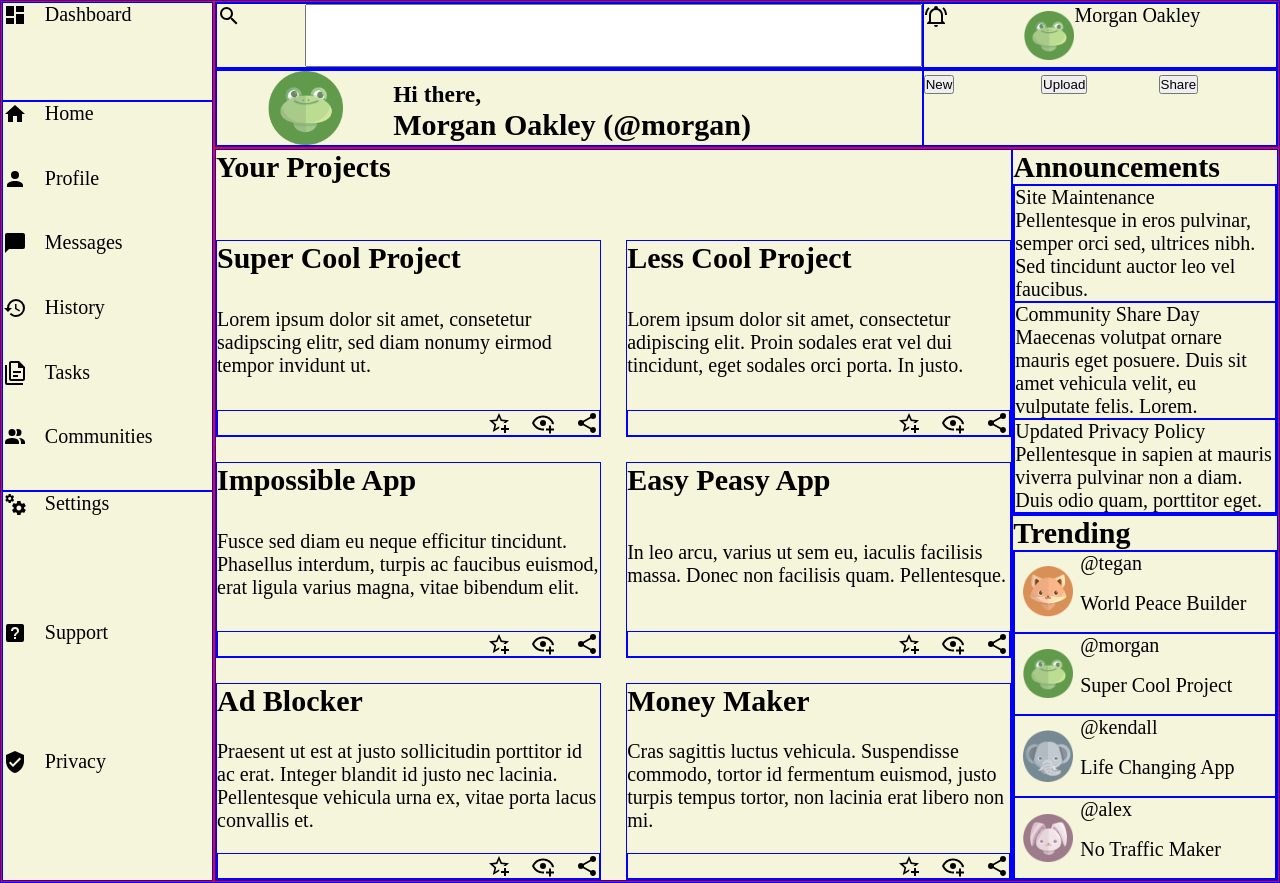
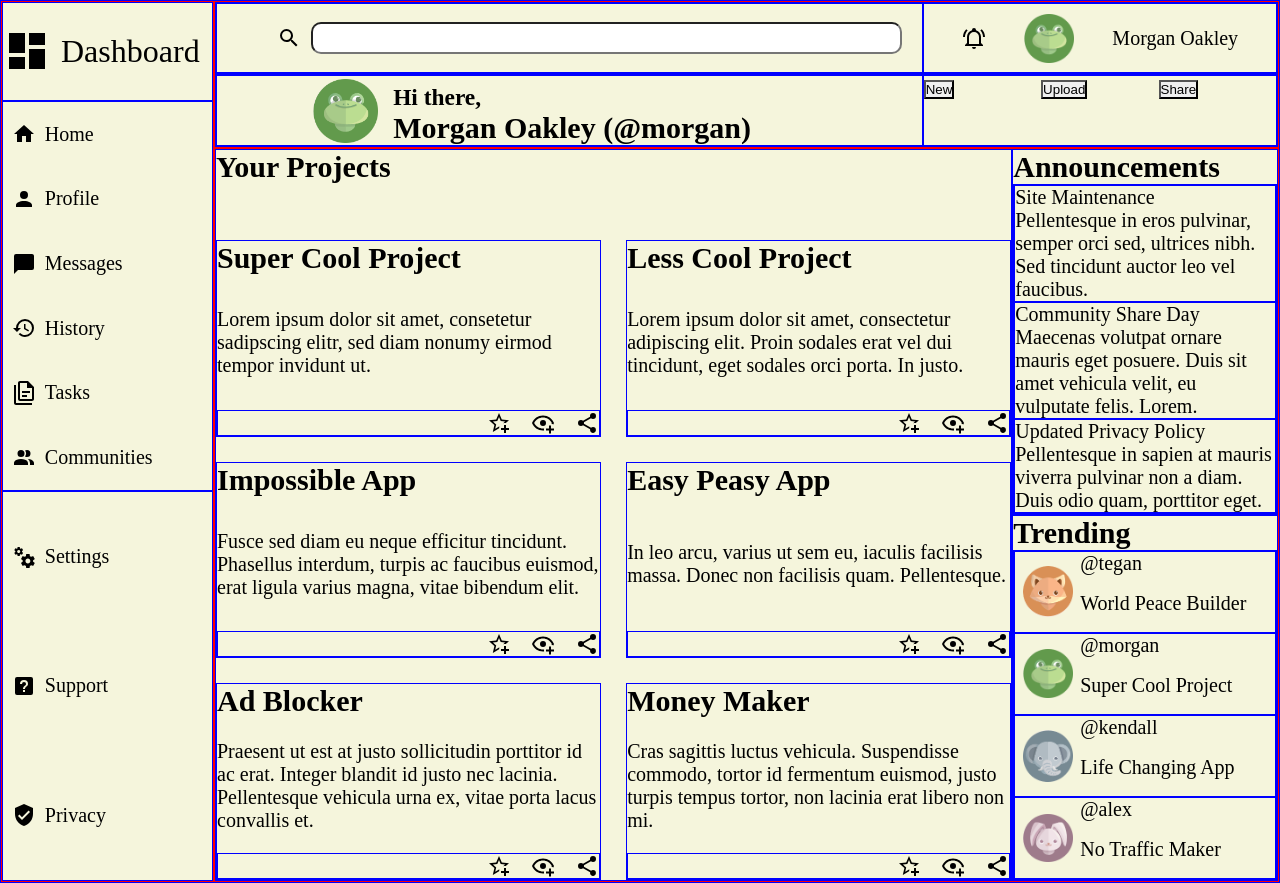
Before and after one commit to GGihan/admin-dashboard, a plain HTML site: page index.html in a window 1280 px wide. Drawn offline with Linux system fonts and the light colour scheme.

Commit message:
Add layout changes to sidebar and header top

```diff
--- a/styles.css
+++ b/styles.css
@@ -35,12 +35,17 @@ img {
     width: 24px;
 }
 
+button,
+input {
+    appearance: none;
+}
+
 .user > img {
     width: 50px;
 }
 
 .profile-card > img {
-    width: 75px;
+    width: 65px;
 }
 
 .container {
@@ -55,19 +60,34 @@ img {
     flex-direction: column;
 }
 
-.sidebar .dashboard,
 .sidebar .home,
 .sidebar .settings {
     display: grid;
     grid-template-columns: 1fr 4fr;
+    align-items: center;
+    justify-items: center;
 }
 
 .sidebar .dashboard {
     flex: 0.25;
+    display: flex;
+    align-items: center;
+    gap: 10px;
+
+    font-size: 2rem;
+}
+
+.dashboard > img {
+    width: 48px;
 }
 
 .sidebar .home {
     flex: 1;
+}
+
+.home a,
+.settings a {
+    justify-self: flex-start;
 }
 
 .sidebar .settings {
@@ -87,32 +107,46 @@ img {
 .header .search-container {
     flex: 2;
     display: flex;
+    align-items: center;
+    gap: 10px;
 }
 
 .search-container label {
     flex: 1;
+    display: flex;
+    justify-content: flex-end;
 }
 
 .search-container input {
     flex: 7;
+    height: 2rem;
+    margin-right: 20px;
+
+    border-radius: 10px;
 }
 
 .header .personal {
     flex: 1;
     display: flex;
+    align-items: center;
 }
 
 .personal a {
     flex: 1;
+    display: flex;
+    justify-content: center;
 }
 
 .personal > img {
+
     align-self: center;
     width: 50px;
 }
 
 .personal p {
     flex: 2;
+    display: flex;
+    justify-content: center;
 }
 
 .header .bottom {
@@ -131,7 +165,8 @@ img {
     grid-row: span 2;
 
     align-self: center;
-    justify-self: center;
+    justify-self: flex-end;
+    margin-right: 15px;
 }
 
 .profile-card h3 {
```
Also changed, not shown: index.html (+6 -2 lines).
